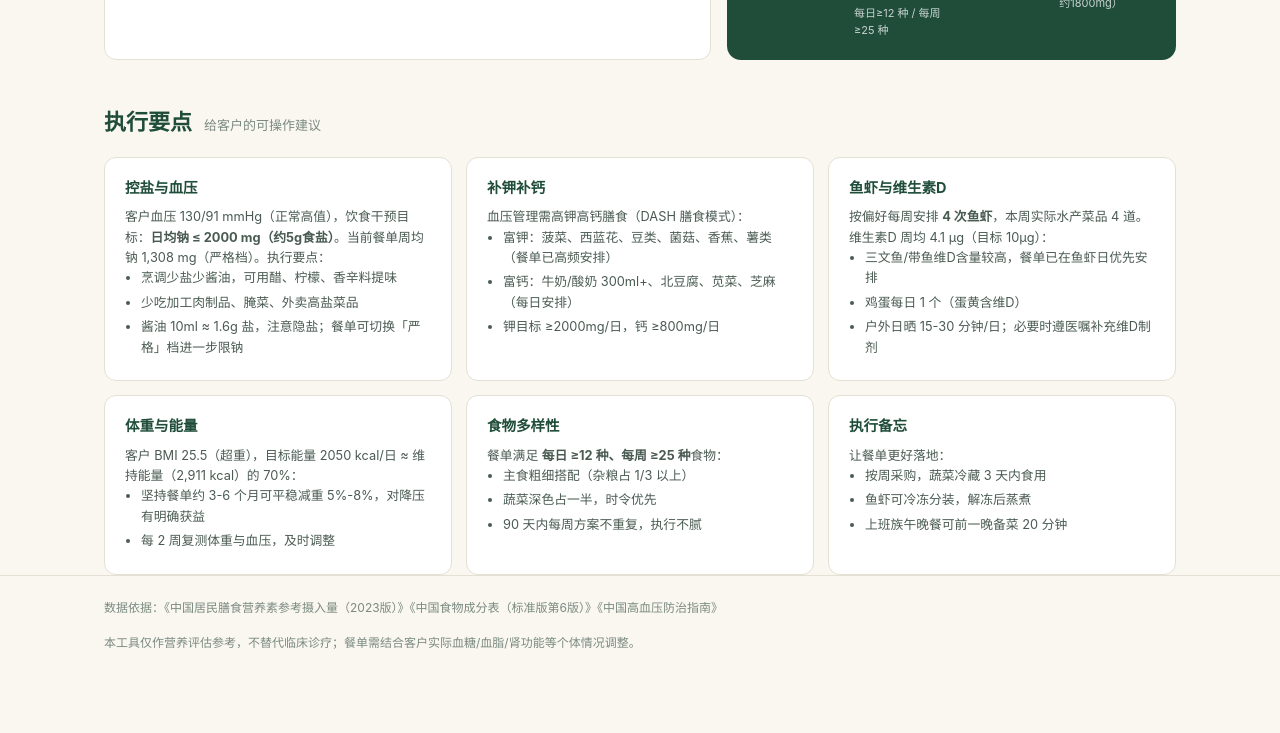
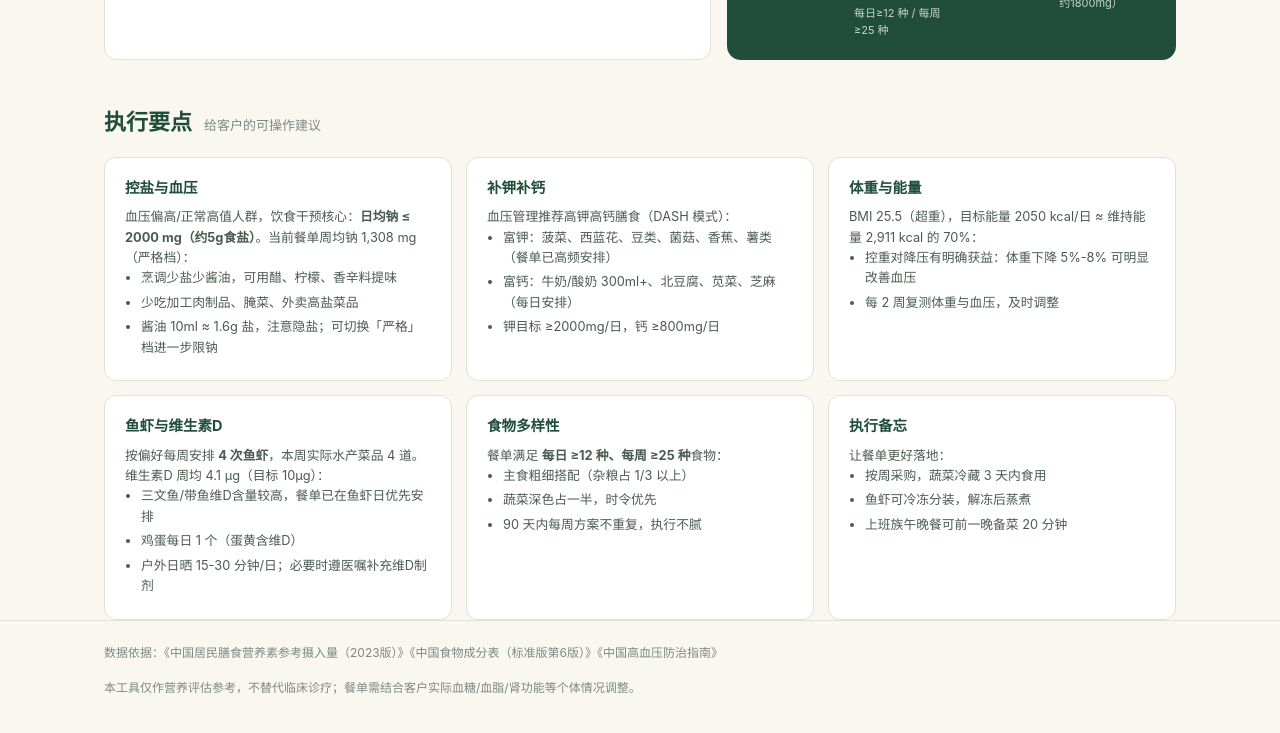
Before and after one commit to hwdzzZ/diet-planner, a plain HTML site: page index.html in a window 1280 px wide. Shown: the part 1727-2460 px from the top of the page. Before the commit the page ends 2419 px from the top, so only its background shows below. Drawn offline with Linux system fonts and the light colour scheme.

Commit message:
执行要点泛化：按健康目标+BMI动态生成，去除硬编码客户血压

```diff
--- a/index.html
+++ b/index.html
@@ -879,31 +879,54 @@ function renderTips(){
   const naAvg=state.week.reduce((s,m)=>s+dayTotal(m).na,0)/7;
   const fishTotal=state.week.reduce((s,m)=>s+m.items.filter(it=>DISH[it.id].tag==="fish").length,0);
   const vdAvg=state.week.reduce((s,m)=>s+dayTotal(m).vd,0)/7;
-  const tips=[
-    ["控盐与血压",`<p>客户血压 130/91 mmHg（正常高值），饮食干预目标：<b>日均钠 ≤ 2000 mg（约5g食盐）</b>。当前餐单周均钠 ${fmt(naAvg,0)} mg（${SALT_LV[state.salt].l}档）。执行要点：</p><ul>
+  const bmi=calcBMI(+$("#weight").value,+$("#height").value);
+  const bmiNote=bmi<18.5?"偏瘦":bmi<24?"正常":bmi<28?"超重":"肥胖";
+  const tips=[];
+  if(state.goal==="bp"){
+    tips.push(["控盐与血压",`<p>血压偏高/正常高值人群，饮食干预核心：<b>日均钠 ≤ 2000 mg（约5g食盐）</b>。当前餐单周均钠 ${fmt(naAvg,0)} mg（${SALT_LV[state.salt].l}档）：</p><ul>
       <li>烹调少盐少酱油，可用醋、柠檬、香辛料提味</li>
       <li>少吃加工肉制品、腌菜、外卖高盐菜品</li>
-      <li>酱油 10ml ≈ 1.6g 盐，注意隐盐；餐单可切换「严格」档进一步限钠</li></ul>`],
-    ["补钾补钙",`<p>血压管理需高钾高钙膳食（DASH 膳食模式）：</p><ul>
+      <li>酱油 10ml ≈ 1.6g 盐，注意隐盐；可切换「严格」档进一步限钠</li></ul>`]);
+    tips.push(["补钾补钙",`<p>血压管理推荐高钾高钙膳食（DASH 模式）：</p><ul>
       <li>富钾：菠菜、西蓝花、豆类、菌菇、香蕉、薯类（餐单已高频安排）</li>
       <li>富钙：牛奶/酸奶 300ml+、北豆腐、苋菜、芝麻（每日安排）</li>
-      <li>钾目标 ≥2000mg/日，钙 ≥800mg/日</li></ul>`],
-    ["鱼虾与维生素D",`<p>按偏好每周安排 <b>${state.fishN} 次鱼虾</b>，本周实际水产菜品 ${fishTotal} 道。维生素D 周均 ${fmt(vdAvg,1)} μg（目标 10μg）：</p><ul>
+      <li>钾目标 ≥2000mg/日，钙 ≥800mg/日</li></ul>`]);
+  }else if(state.goal==="lose"){
+    tips.push(["控盐",`<p>减重期控盐有助减少水肿与食欲波动：<b>日均钠 ≤ 2000 mg（约5g食盐）</b>。当前餐单周均钠 ${fmt(naAvg,0)} mg（${SALT_LV[state.salt].l}档）：</p><ul>
+      <li>烹调少盐少酱油，可用醋、柠檬、香辛料提味</li>
+      <li>少吃加工肉制品、腌菜、外卖高盐菜品</li></ul>`]);
+    tips.push(["补钙与蛋白质",`<p>减重期保证钙与优质蛋白，减少肌肉流失：</p><ul>
+      <li>牛奶/酸奶 300ml+、北豆腐、鱼虾每日安排</li>
+      <li>钙 ≥800mg/日，蛋白质按 20% 供能供给</li></ul>`]);
+  }else{
+    tips.push(["控盐",`<p>健康膳食建议<b>日均食盐 <5g（钠 <2000mg）</b>。当前餐单周均钠 ${fmt(naAvg,0)} mg（${SALT_LV[state.salt].l}档）：</p><ul>
+      <li>烹调少盐少酱油，可用醋、柠檬、香辛料提味</li>
+      <li>少吃加工肉制品、腌菜、外卖高盐菜品</li></ul>`]);
+    tips.push(["补钙补钾",`<p>均衡微量营养素是长期健康的基础：</p><ul>
+      <li>富钙：牛奶/酸奶 300ml+、北豆腐、苋菜、芝麻（每日安排）</li>
+      <li>富钾：菠菜、西蓝花、豆类、菌菇、香蕉、薯类</li>
+      <li>钙 ≥800mg/日，钾 ≥2000mg/日</li></ul>`]);
+  }
+  let wLine;
+  if(state.goal==="lose") wLine="坚持餐单约 3-6 个月可平稳减重 5%-8%，建议配合每周 150 分钟中等强度运动";
+  else if(state.goal==="bp"&&bmi>=24) wLine="控重对降压有明确获益：体重下降 5%-8% 可明显改善血压";
+  else if(bmi>=24) wLine="维持现状即可，避免体重继续上升；想减重可切换「减重」目标";
+  else wLine="保持规律三餐，能量与消耗平衡即可";
+  tips.push(["体重与能量",`<p>BMI ${bmi.toFixed(1)}（${bmiNote}），目标能量 ${t.kc} kcal/日 ≈ 维持能量 ${fmt(state.eer,0)} kcal 的 ${fmt(t.kc/state.eer*100,0)}%：</p><ul>
+    <li>${wLine}</li>
+    <li>每 2 周复测体重${state.goal==="bp"?"与血压":""}，及时调整</li></ul>`]);
+  tips.push(["鱼虾与维生素D",`<p>按偏好每周安排 <b>${state.fishN} 次鱼虾</b>，本周实际水产菜品 ${fishTotal} 道。维生素D 周均 ${fmt(vdAvg,1)} μg（目标 10μg）：</p><ul>
     <li>三文鱼/带鱼维D含量较高，餐单已在鱼虾日优先安排</li>
     <li>鸡蛋每日 1 个（蛋黄含维D）</li>
-      <li>户外日晒 15-30 分钟/日；必要时遵医嘱补充维D制剂</li></ul>`],
-    ["体重与能量",`<p>客户 BMI ${calcBMI(+$("#weight").value,+$("#height").value).toFixed(1)}（超重），目标能量 ${t.kc} kcal/日 ≈ 维持能量（${fmt(state.eer,0)} kcal）的 ${fmt(t.kc/state.eer*100,0)}%：</p><ul>
-      <li>坚持餐单约 3-6 个月可平稳减重 5%-8%，对降压有明确获益</li>
-      <li>每 2 周复测体重与血压，及时调整</li></ul>`],
-    ["食物多样性",`<p>餐单满足 <b>每日 ≥12 种、每周 ≥25 种</b>食物：</p><ul>
+    <li>户外日晒 15-30 分钟/日；必要时遵医嘱补充维D制剂</li></ul>`]);
+  tips.push(["食物多样性",`<p>餐单满足 <b>每日 ≥12 种、每周 ≥25 种</b>食物：</p><ul>
     <li>主食粗细搭配（杂粮占 1/3 以上）</li>
     <li>蔬菜深色占一半，时令优先</li>
-      <li>90 天内每周方案不重复，执行不腻</li></ul>`],
-    ["执行备忘",`<p>让餐单更好落地：</p><ul>
+    <li>90 天内每周方案不重复，执行不腻</li></ul>`]);
+  tips.push(["执行备忘",`<p>让餐单更好落地：</p><ul>
     <li>按周采购，蔬菜冷藏 3 天内食用</li>
     <li>鱼虾可冷冻分装，解冻后蒸煮</li>
-      <li>上班族午晚餐可前一晚备菜 20 分钟</li></ul>`]
-  ];
+    <li>上班族午晚餐可前一晚备菜 20 分钟</li></ul>`]);
   document.getElementById("tipArea").innerHTML=`<div class="tip-grid">${tips.map(([h,c])=>`<div class="tip"><h4>${h}</h4>${c}</div>`).join("")}</div>`;
 }
 
```
Also changed, not shown: qr_code.png (added), 1 other file. Lines whose indentation alone changed are shown as unchanged.
